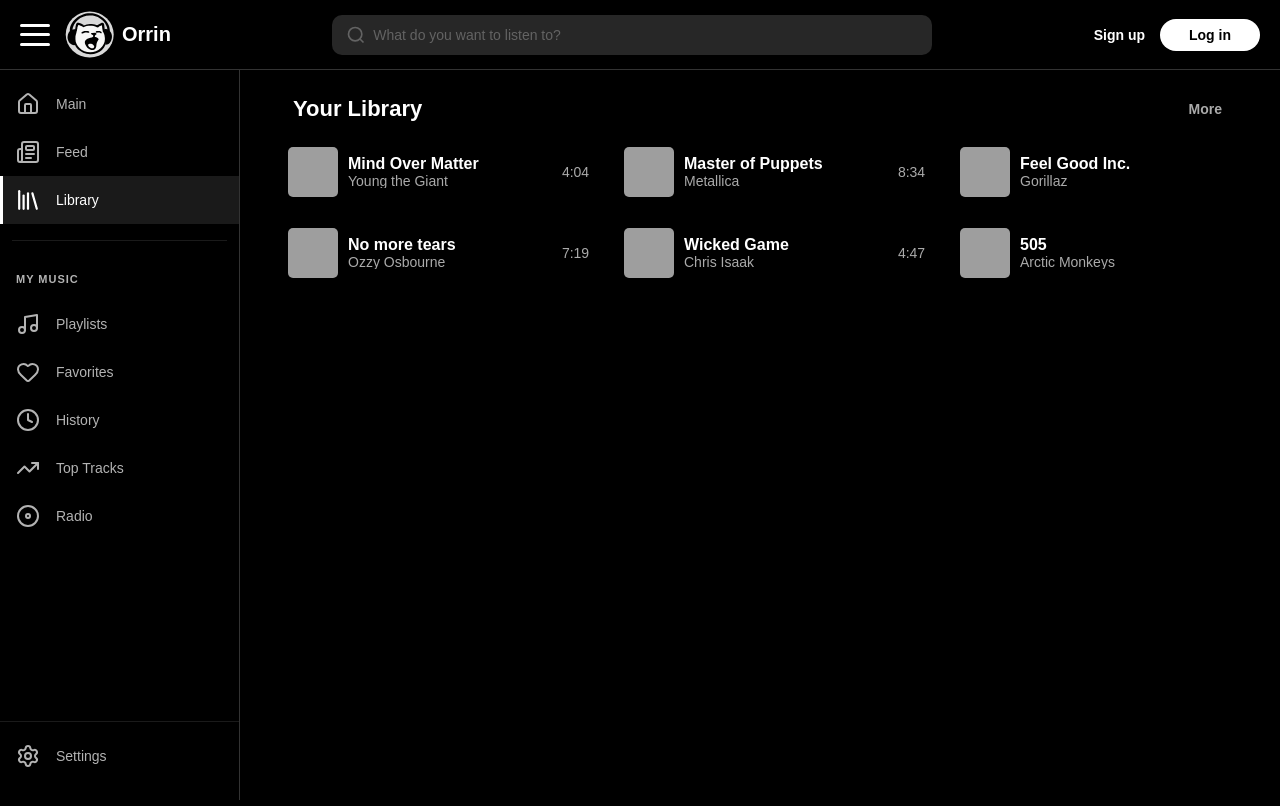
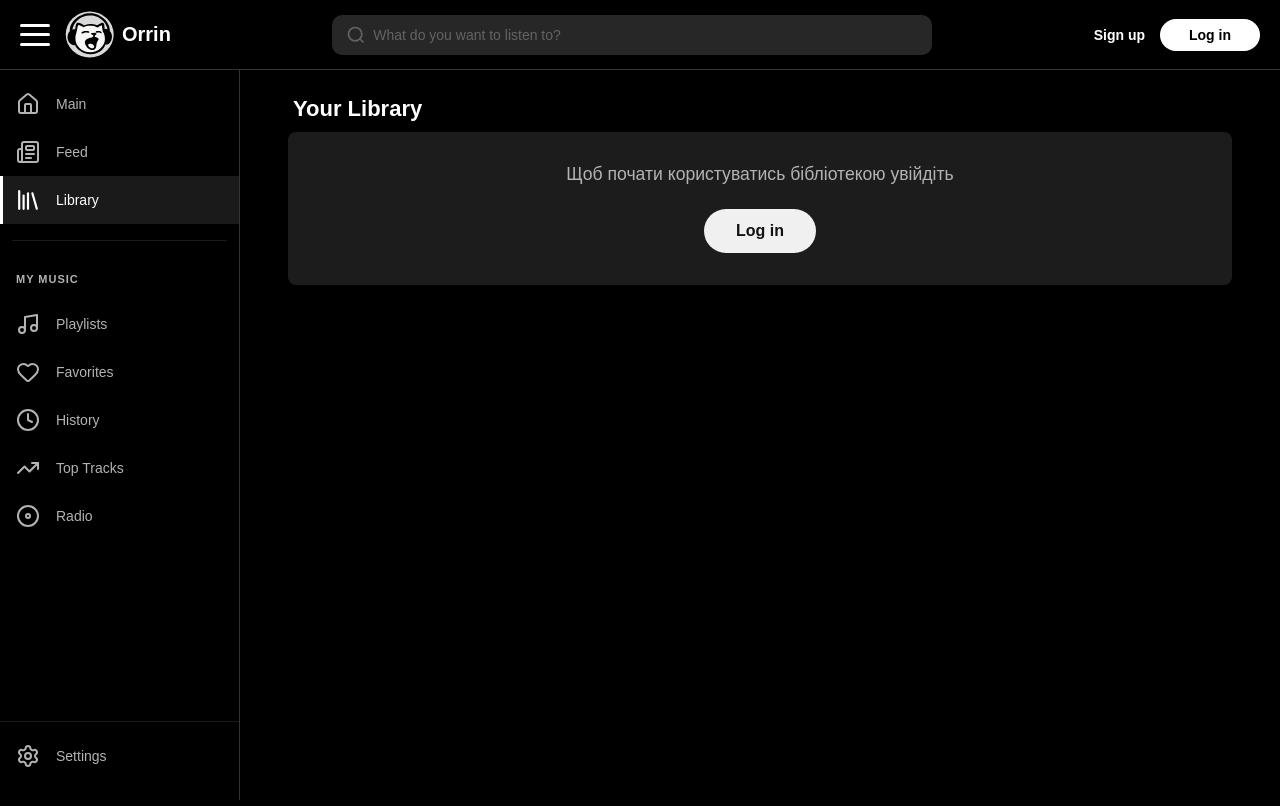
Before and after one commit to ivasx/orrin-frontend, a React (Vite) app: page /library in a window 1280 px wide. Shown: the top 806 px of the page. Built offline with nearby package versions, Linux system fonts and the light colour scheme; no server answers; grey boxes are pictures that could not be loaded.

Commit message:
Add login prompt to Library page for unauthenticated users

```diff
--- a/src/pages/LibraryPage/LibraryPage.jsx
+++ b/src/pages/LibraryPage/LibraryPage.jsx
@@ -1,19 +1,39 @@
+import { useState, useEffect } from 'react';
+import { useTranslation } from 'react-i18next';
+import { useNavigate } from 'react-router-dom';
 import MusicSectionWrapper from '../../components/MusicSectionWrapper/MusicSectionWrapper.jsx';
 import TrackSection from '../../components/TrackSection/TrackSection.jsx';
-import {ways} from '../../data.js';
-import {useEffect, useState} from 'react';
-import {useTranslation} from "react-i18next";
+import LoginPromptSection from '../../components/LoginPromptSection/LoginPromptSection.jsx';
+import { ways } from '../../data.js';
 
 
 export default function LibraryPage() {
     const [tracks, setTracks] = useState([]);
-    const {t} = useTranslation();
+    // Тимчасовий стан для демо. У реальному додатку це має приходити з глобального контексту AuthContext
+    const [isLoggedIn, setIsLoggedIn] = useState(false);
+    const { t } = useTranslation();
+    const navigate = useNavigate();
 
     useEffect(() => {
         setTracks(ways);
         // Майбутній API-запит: fetch('/api/library')...
     }, []);
 
+    // Якщо користувач не ввійшов, показуємо промпт
+    if (!isLoggedIn) {
+        return (
+            <MusicSectionWrapper spacing="top-only">
+                <LoginPromptSection
+                    title={t('your_library')}
+                    promptText="Щоб почати користуватись бібліотекою увійдіть"
+                    buttonText={t('login')}
+                    onLoginClick={() => navigate('/login')}
+                />
+            </MusicSectionWrapper>
+        );
+    }
+
+    // Якщо користувач ввійшов, показуємо контент бібліотеки
     return (
         <MusicSectionWrapper spacing="top-only">
             <TrackSection
```
